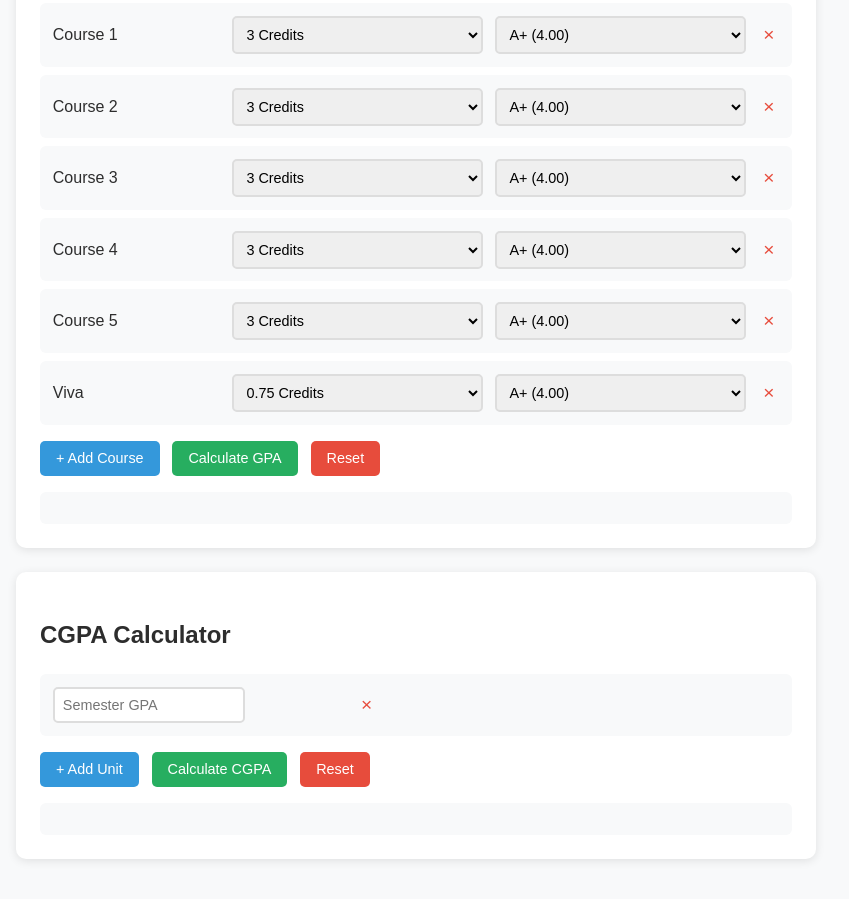
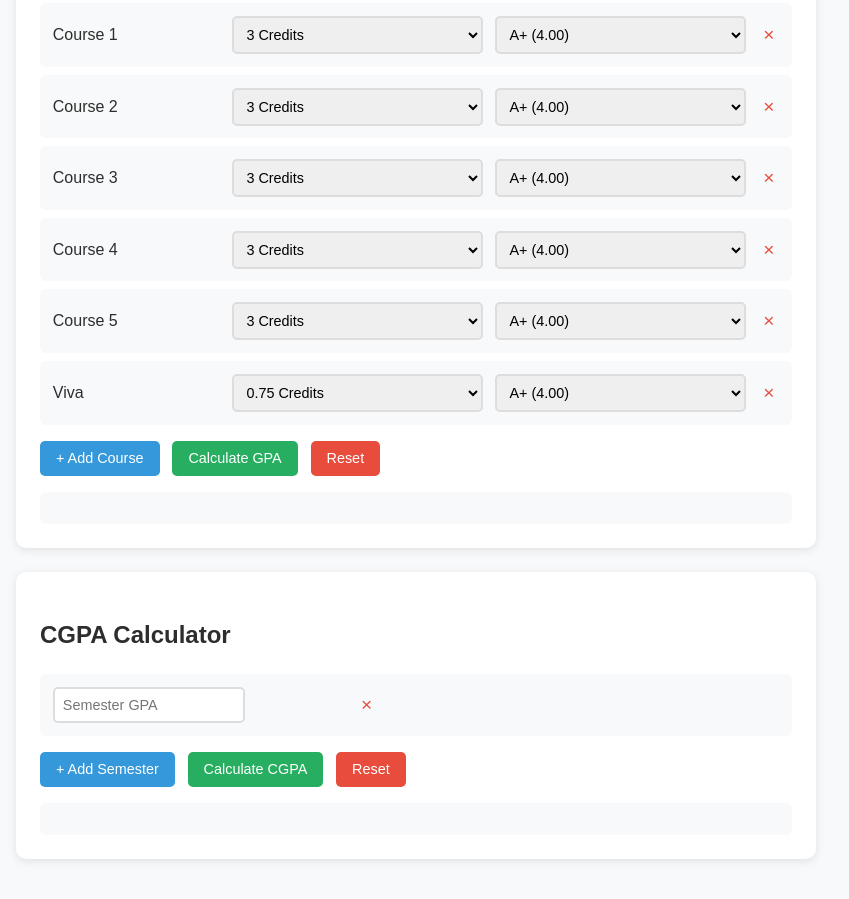
Before and after one commit to tanvirmahfuz100/fireman, a plain HTML site: page gpa/gpa.html in a window 1280 px wide. Shown: the part 309-1208 px from the top of the page, without its empty margins (0-849 px from the left). Drawn offline with Linux system fonts and the light colour scheme.

Commit message:
Update gpa.html

```diff
--- a/gpa/gpa.html
+++ b/gpa/gpa.html
@@ -35,7 +35,7 @@
             <h2>CGPA Calculator</h2>
             <div id="cgpa-inputs"></div>
             <div class="button-container">
-                <button class="btn add-btn" onclick="addCGPAUnit()">+ Add Unit</button>
+                <button id="cgpa-add-btn" class="btn add-btn" onclick="addCGPAUnit()">+ Add Semester</button>
                 <button class="btn calculate-btn" onclick="calculateCGPA()">Calculate CGPA</button>
                 <button class="btn reset-btn" onclick="resetCGPA()">Reset</button>
             </div>
```
